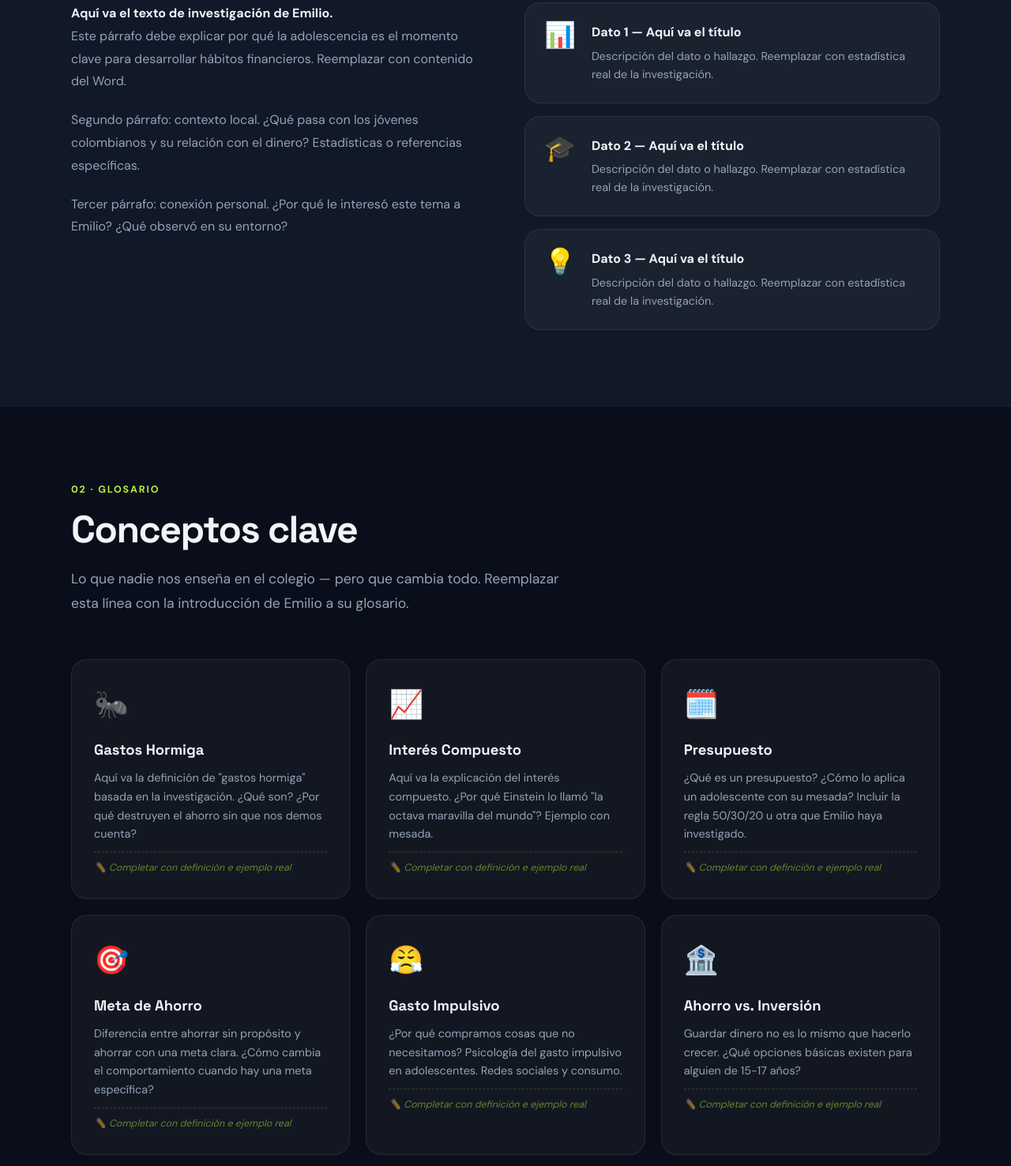
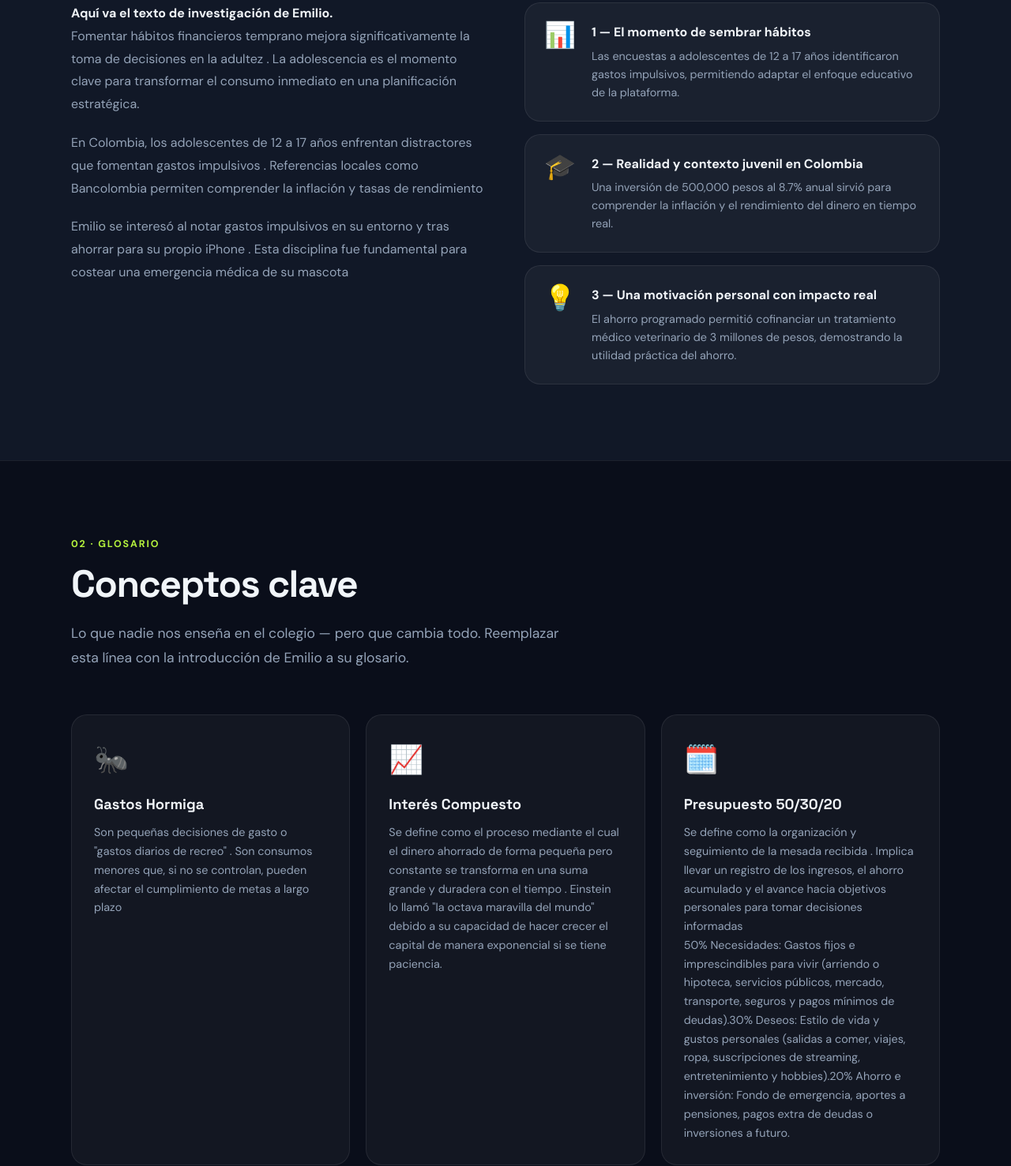
Before and after one commit to elmismogusdesiempre/smartpocket, a plain HTML site: page index.html in a window 1280 px wide. Shown: the part 1267-2744 px from the top of the page at 79% size. Drawn offline with Linux system fonts and the light colour scheme.

Commit message:
Revise financial habits content and definitions

```diff
--- a/index.html
+++ b/index.html
@@ -1044,20 +1044,20 @@
                Basado en su investigación. Aprox. 3-4 párrafos. -->
           <p>
             <strong>Aquí va el texto de investigación de Emilio.</strong><br />
-            Este párrafo debe explicar por qué la adolescencia es el momento clave
-            para desarrollar hábitos financieros. Reemplazar con contenido del Word.
+            Fomentar hábitos financieros temprano mejora significativamente la toma de decisiones en la adultez
+. La adolescencia es el momento clave para transformar el consumo inmediato en una planificación estratégica.
           </p>
           <p>
             <!-- PLACEHOLDER: Segundo párrafo — contexto colombiano o latinoamericano.
                  ¿Qué tan preparados financieramente salen los jóvenes del colegio? -->
-            Segundo párrafo: contexto local. ¿Qué pasa con los jóvenes colombianos
-            y su relación con el dinero? Estadísticas o referencias específicas.
+            En Colombia, los adolescentes de 12 a 17 años enfrentan distractores que fomentan gastos impulsivos
+. Referencias locales como Bancolombia permiten comprender la inflación y tasas de rendimiento
           </p>
           <p>
             <!-- PLACEHOLDER: Tercer párrafo — conexión personal de Emilio.
                  ¿Qué lo llevó a investigar este tema? -->
-            Tercer párrafo: conexión personal. ¿Por qué le interesó este tema
-            a Emilio? ¿Qué observó en su entorno?
+            Emilio se interesó al notar gastos impulsivos en su entorno y tras ahorrar para su propio iPhone
+. Esta disciplina fue fundamental para costear una emergencia médica de su mascota
           </p>
         </div>
 
@@ -1067,24 +1067,24 @@
           <div class="fact-card reveal">
             <div class="fact-icon">📊</div>
             <div>
-              <h4>Dato 1 — Aquí va el título</h4>
-              <p>Descripción del dato o hallazgo. Reemplazar con estadística real de la investigación.</p>
+              <h4>1 — El momento de sembrar hábitos</h4>
+              <p>Las encuestas a adolescentes de 12 a 17 años identificaron gastos impulsivos, permitiendo adaptar el enfoque educativo de la plataforma.</p>
             </div>
           </div>
 
           <div class="fact-card reveal">
             <div class="fact-icon">🎓</div>
             <div>
-              <h4>Dato 2 — Aquí va el título</h4>
-              <p>Descripción del dato o hallazgo. Reemplazar con estadística real de la investigación.</p>
+              <h4>2 — Realidad y contexto juvenil en Colombia </h4>
+              <p>Una inversión de 500,000 pesos al 8.7% anual sirvió para comprender la inflación y el rendimiento del dinero en tiempo real.</p>
             </div>
           </div>
 
           <div class="fact-card reveal">
             <div class="fact-icon">💡</div>
             <div>
-              <h4>Dato 3 — Aquí va el título</h4>
-              <p>Descripción del dato o hallazgo. Reemplazar con estadística real de la investigación.</p>
+              <h4>3 — Una motivación personal con impacto real</h4>
+              <p>El ahorro programado permitió cofinanciar un tratamiento médico veterinario de 3 millones de pesos, demostrando la utilidad práctica del ahorro.</p>
             </div>
           </div>
         </div>
@@ -1113,10 +1113,10 @@
           <h3>Gastos Hormiga</h3>
           <p>
             <!-- PLACEHOLDER: Definición de Emilio sobre gastos hormiga -->
-            Aquí va la definición de "gastos hormiga" basada en la investigación.
-            ¿Qué son? ¿Por qué destruyen el ahorro sin que nos demos cuenta?
+            Son pequeñas decisiones de gasto o "gastos diarios de recreo"
+. Son consumos menores que, si no se controlan, pueden afectar el cumplimiento de metas a largo plazo
           </p>
-          <div class="placeholder-note">✏️ Completar con definición e ejemplo real</div>
+
         </div>
 
         <div class="concepto-card reveal">
@@ -1124,21 +1124,21 @@
           <h3>Interés Compuesto</h3>
           <p>
             <!-- PLACEHOLDER: Definición de interés compuesto para adolescentes -->
-            Aquí va la explicación del interés compuesto. ¿Por qué Einstein lo llamó
-            "la octava maravilla del mundo"? Ejemplo con mesada.
+            Se define como el proceso mediante el cual el dinero ahorrado de forma pequeña pero constante se transforma en una suma grande y duradera con el tiempo
+. Einstein lo llamó "la octava maravilla del mundo" debido a su capacidad de hacer crecer el capital de manera exponencial si se tiene paciencia.
           </p>
-          <div class="placeholder-note">✏️ Completar con definición e ejemplo real</div>
         </div>
 
         <div class="concepto-card reveal">
           <div class="concepto-emoji">🗓️</div>
-          <h3>Presupuesto</h3>
+          <h3>Presupuesto 50/30/20</h3>
           <p>
             <!-- PLACEHOLDER: Definición de presupuesto y cómo hacerlo con una mesada -->
-            ¿Qué es un presupuesto? ¿Cómo lo aplica un adolescente con su mesada?
-            Incluir la regla 50/30/20 u otra que Emilio haya investigado.
+            Se define como la organización y seguimiento de la mesada recibida
+. Implica llevar un registro de los ingresos, el ahorro acumulado y el avance hacia objetivos personales para tomar decisiones informadas
+<br>            50% Necesidades: Gastos fijos e imprescindibles para vivir (arriendo o hipoteca, servicios públicos, mercado, transporte, seguros y pagos mínimos de deudas).30% Deseos: Estilo de vida y gustos personales (salidas a comer, viajes, ropa, suscripciones de streaming, entretenimiento y hobbies).20% Ahorro e inversión: Fondo de emergencia, aportes a pensiones, pagos extra de deudas o inversiones a futuro.
           </p>
-          <div class="placeholder-note">✏️ Completar con definición e ejemplo real</div>
+
         </div>
 
         <div class="concepto-card reveal">
@@ -1146,10 +1146,11 @@
           <h3>Meta de Ahorro</h3>
           <p>
             <!-- PLACEHOLDER: Qué es una meta de ahorro y cómo fijarla -->
-            Diferencia entre ahorrar sin propósito y ahorrar con una meta clara.
-            ¿Cómo cambia el comportamiento cuando hay una meta específica?
+            Es un objetivo específico de alto valor (como un iPhone, un viaje o una consola) definido a corto, mediano o largo plazo
+. Tener una meta clara cambia el comportamiento porque cada decisión de gasto se evalúa con un "Sí/No" basado en si esa acción acerca o aleja al joven de su objetivo
+.
           </p>
-          <div class="placeholder-note">✏️ Completar con definición e ejemplo real</div>
+
         </div>
 
         <div class="concepto-card reveal">
@@ -1157,8 +1158,11 @@
           <h3>Gasto Impulsivo</h3>
           <p>
             <!-- PLACEHOLDER: Qué es el gasto impulsivo y cómo los adolescentes somos vulnerables -->
-            ¿Por qué compramos cosas que no necesitamos? Psicología del gasto impulsivo
-            en adolescentes. Redes sociales y consumo.
+            Es el consumo motivado por la búsqueda de satisfacción momentánea, impulsado por distractores como aplicaciones de compras y juegos
+. La psicología del adolescente se ve afectada por la presión social y el deseo de gratificación inmediata.
+            <br>
+            Para combatirlo, se aplica la "Regla de las 72 Horas", que consiste en esperar ese tiempo antes de una compra no esencial para diferenciar un capricho de una necesidad real
+. Emilio también demostró esto al postergar la compra de ropa de marca en diciembre para aprovechar descuentos en enero, ahorrando $180.000 pesos
           </p>
           <div class="placeholder-note">✏️ Completar con definición e ejemplo real</div>
         </div>
@@ -1168,10 +1172,13 @@
           <h3>Ahorro vs. Inversión</h3>
           <p>
             <!-- PLACEHOLDER: Diferencia entre ahorrar e invertir. ¿Puede un adolescente invertir? -->
-            Guardar dinero no es lo mismo que hacerlo crecer. ¿Qué opciones básicas
-            existen para alguien de 15-17 años?
+            Guardar (ahorrar) es reservar dinero de forma disciplinada para metas o emergencias, mientras que invertir es poner ese dinero a trabajar para que genere un rendimiento o usarlo para un "gasto inteligente" (crecimiento personal)
+<br>
+            ara jóvenes de 15 a 17 años, existen opciones como inversiones digitales en bancos locales (como Bancolombia) que ofrecen tasas de rendimiento (por ejemplo, del 8.7% anual), lo que permite proteger el dinero de la inflación
+. También se considera inversión el cofinanciar una emergencia médica veterinaria con ahorros previos, transformando el dinero en una herramienta de resiliencia
+
           </p>
-          <div class="placeholder-note">✏️ Completar con definición e ejemplo real</div>
+
         </div>
 
       </div>
```
